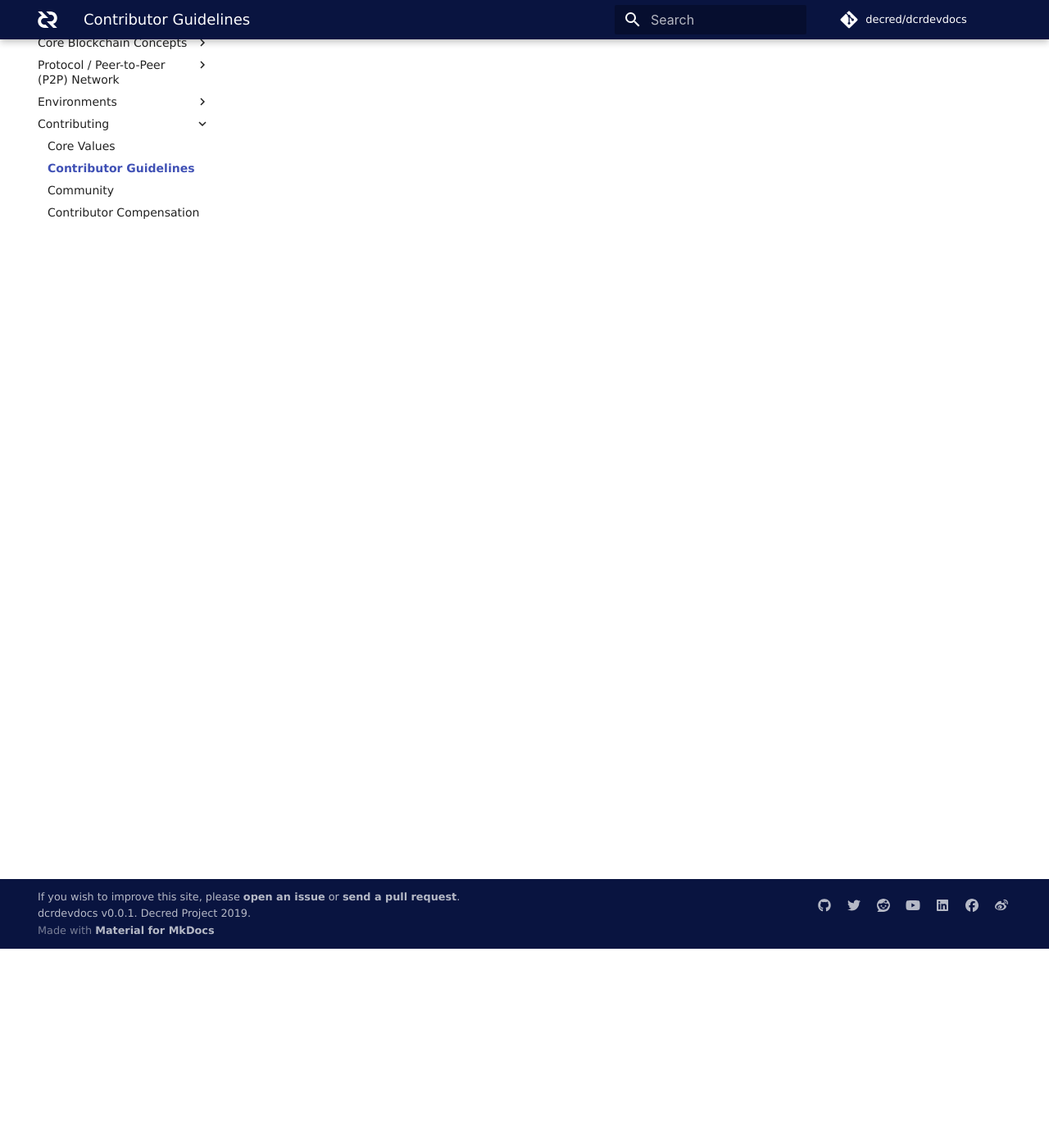
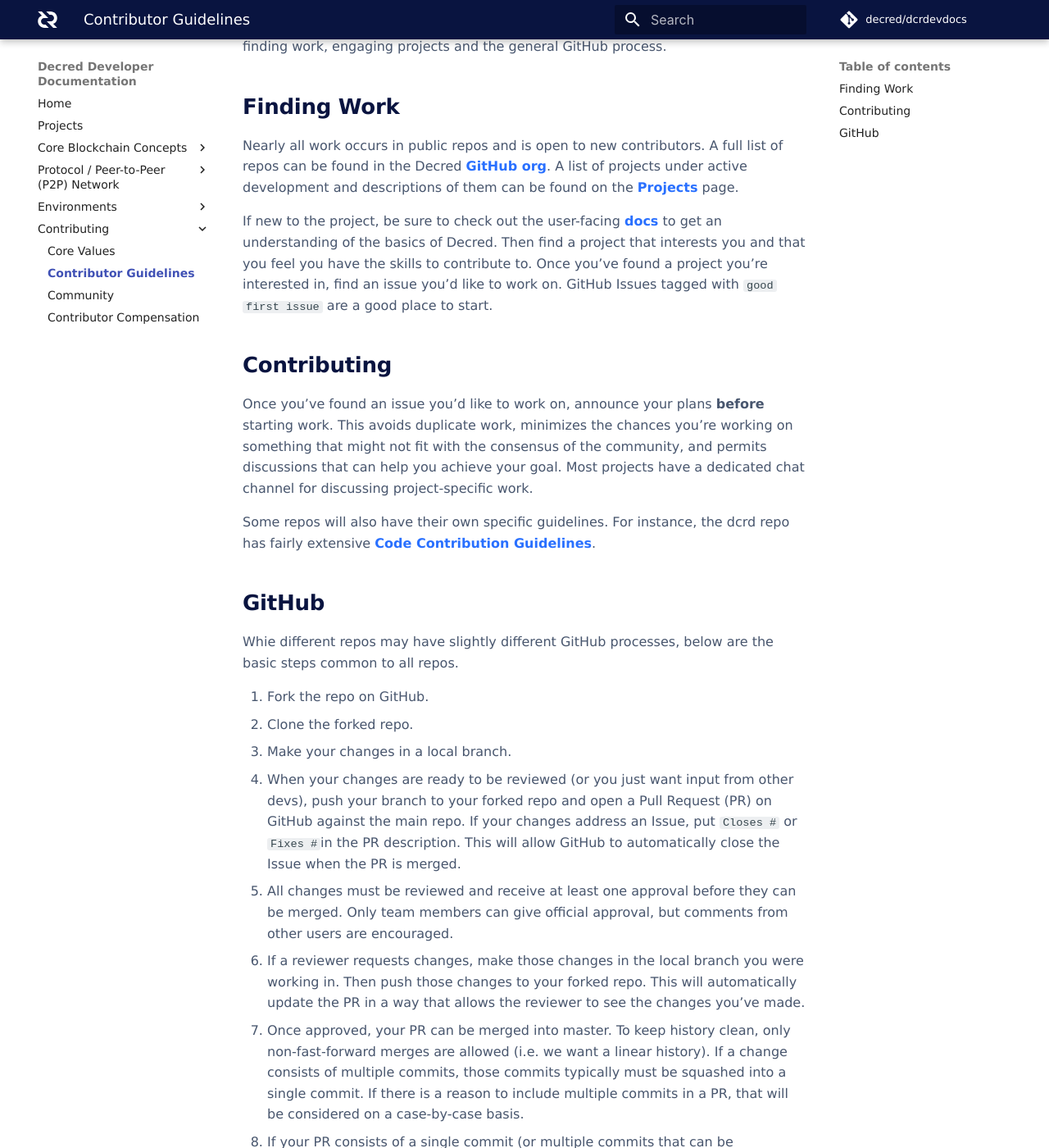
Before and after one commit to decred/dcrdevdocs, an MkDocs documentation site: the page built from docs/contributing/contributor-guidelines.md, in a window 1280 px wide and 1400 px high, scrolled down 243 px. Shown: the whole window at 82% size. Built offline with MkDocs 1.6.1 and Material for MkDocs 9.7.7, drawn with Linux system fonts in a browser that asks for light colours; some web fonts are replaced; comment, search, counter and statistics services are not loaded; some of the changed text lies outside the part shown.

Commit message:
Add contributor guidelines

```diff
--- a/docs/contributing/contributor-guidelines.md
+++ b/docs/contributing/contributor-guidelines.md
@@ -1,3 +1,30 @@
 # <img class="dcr-icon" src="/img/dcr-icons/Question.svg" /> Contributor Guidelines
 
 ---
+
+Decred development is, like the project, decentralized. Different projects and their repos can have their own own rules and norms. However, the general process for contributing across repos will be the same. Below we describe the basic process for finding work, engaging projects and the general GitHub process.
+
+## Finding Work
+
+Nearly all work occurs in public repos and is open to new contributors. A full list of repos can be found in the Decred [GitHub org](https://github.com/decred). A list of projects under active development and descriptions of them can be found on the [Projects](../../projects) page.
+
+If new to the project, be sure to check out the user-facing [docs](https://docs.decred.org) to get an understanding of the basics of Decred. Then find a project that interests you and that you feel you have the skills to contribute to. Once you've found a project you're interested in, find an issue you'd like to work on. GitHub Issues tagged with `good first issue` are a good place to start.
+
+## Contributing
+
+Once you've found an issue you'd like to work on, announce your plans **before** starting work. This avoids duplicate work, minimizes the chances you're working on something that might not fit with the consensus of the community, and permits discussions that can help you achieve your goal. Most projects have a dedicated chat channel for discussing project-specific work.
+
+Some repos will also have their own specific guidelines. For instance, the dcrd repo has fairly extensive [Code Contribution Guidelines](https://github.com/decred/dcrd/blob/master/docs/code_contribution_guidelines.md).
+
+## GitHub
+
+Whie different repos may have slightly different GitHub processes, below are the basic steps common to all repos.
+
+1. Fork the repo on GitHub.
+1. Clone the forked repo.
+1. Make your changes in a local branch.
+1. When your changes are ready to be reviewed (or you just want input from other devs), push your branch to your forked repo and open a Pull Request (PR) on GitHub against the main repo. If your changes address an Issue, put `Closes #` or `Fixes #`in the PR description. This will allow GitHub to automatically close the Issue when the PR is merged.
+1. All changes must be reviewed and receive at least one approval before they can be merged. Only team members can give official approval, but comments from other users are encouraged.
+1. If a reviewer requests changes, make those changes in the local branch you were working in. Then push those changes to your forked repo. This will automatically update the PR in a way that allows the reviewer to see the changes you've made.
+1. Once approved, your PR can be merged into master. To keep history clean, only non-fast-forward merges are allowed (i.e. we want a linear history). If a change consists of multiple commits, those commits typically must be squashed into a single commit. If there is a reason to include multiple commits in a PR, that will be considered on a case-by-case basis.
+1. If your PR consists of a single commit (or multiple commits that can be automatically squased by GitHub), and is caught up with master, the reviewer will merge your PR. If your branch is too far behind master, you may be asked to rebase your commit and push again. The reviewer will then merge your PR.
```
